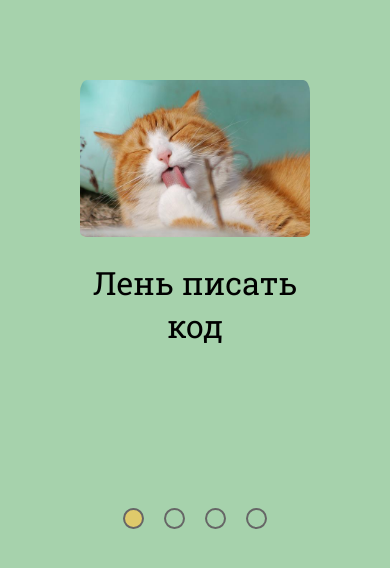
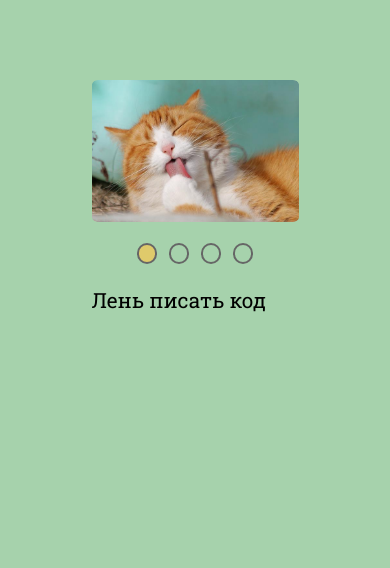
Before and after one commit to arsen056/CSS-Mem-Slider, a plain HTML site: page CSS-Mem-Slider/index.html in a window 390 px wide. Drawn offline with Linux system fonts and the light colour scheme.

Commit message:
fix: fix the positioning of controls, and add animations (Mon, May 16, 2022 20:49:00 PM)

```diff
--- a/CSS-Mem-Slider/index.html
+++ b/CSS-Mem-Slider/index.html
@@ -24,13 +24,14 @@
                 <div class="slide"><img src="./img/mem3.jpg" alt="mem3"></div>
                 <div class="slide"><img src="./img/mem4.jpg" alt="mem4"></div>
             </div>
+        </div>
 
+        <div class="footer">
             <div class="descriptions">
                 <p>Лень писать код</p>
                 <p>Загугли!</p>
                 <p>Когда узнал, что нужно править историю коммитов</p>
                 <p>Джун - в самом начале своего пути</p>
-            </div>
             </div>
 
             <div class="controls">
@@ -48,6 +49,7 @@
                 </label>
             </div>
         </div>
+    </div>
 </body>
 
 </html>
--- a/CSS-Mem-Slider/style.css
+++ b/CSS-Mem-Slider/style.css
@@ -21,10 +21,9 @@ label {
     display: inline-flex;
     align-items: center;
     justify-content: center;
-    width: 2.3rem;
-    height: 2.3rem;
+    width: 2rem;
+    height: 2rem;
     cursor: pointer;
-    margin: 0.2rem;
 }
 
 .label {
@@ -44,7 +43,6 @@ label {
     height: 1rem;
 }
 
-
 #slide1:checked ~ .slider .controls label .label1 {
     background-color: #DFCA6B;
 }
@@ -62,14 +60,14 @@ label {
 }
 
 .slider {
+    width: 60%;
+    margin: 0 auto;
     display: flex;
     flex-direction: column;
-    justify-content: center;
-    align-items: center;
 }
 
 .container {
-    width: 60%;
+    width: 100%;
     margin: 0 auto;
     overflow: hidden;
     border-radius: 3%;
@@ -111,42 +109,94 @@ label {
     margin-right: -75%;
 }
 
+.footer {
+    overflow: hidden;
+    display: flex;
+    justify-content: space-between;
+    align-items: baseline;
+}
+
+.controls {
+    display: flex;
+}
+
 .descriptions {
     display: flex;
-    width: 400%;
-    text-align: center;
+    flex-direction: row;
     margin: 1.5rem 0;
-    font-size: 2rem;
+    font-size: 1.3rem;
 }
 
 .descriptions p {
-    width: 25%;
     background: #A6D2AC;
     transition: all 0.3s linear;
+    display: none;
 }
 
-#slide1:checked ~ .slider .descriptions p:nth-child(1) {
+#slide1:checked ~ .slider .footer .descriptions p:nth-child(1) {
     margin-right: 0;
+    display: block;
+    animation: title 0.2s linear;
 }
 
-#slide2:checked ~ .slider .descriptions p:nth-child(1) {
+
+#slide2:checked ~ .slider .footer .descriptions p:nth-child(1) {
     margin-right: -25%;
 }
 
-#slide3:checked ~ .slider .descriptions p:nth-child(1) {
+#slide2:checked ~ .slider .footer .descriptions p:nth-child(2) {
+    display: block;
+    animation: title 0.2s linear;
+}
+
+#slide3:checked ~ .slider .footer .descriptions p:nth-child(1) {
     margin-right: -50%;
 }
 
-#slide4:checked ~ .slider .descriptions p:nth-child(1) {
+#slide3:checked ~ .slider .footer .descriptions p:nth-child(3) {
+    display: block;
+    animation: title 0.2s linear;
+}
+
+#slide4:checked ~ .slider .footer .descriptions p:nth-child(1) {
     margin-right: -75%;
 }
 
+#slide4:checked ~ .slider .footer .descriptions p:nth-child(4) {
+    display: block;
+    animation: title 0.2s linear;
+}
+
 @media (max-width: 767px) {
-    .container {
-        width: 100%;
+    .slider {
+        width: 90%;
+    }
+
+    .controls {
+        padding: 1rem;
     }
 
     label {
         margin: 0;
     }
+
+    .footer {
+        flex-direction: column-reverse;
+        align-items: center;
+    }
+
+    .descriptions {
+        width: 100%;
+        margin: 0;
+    }
 }
+
+@keyframes title {
+    from {
+        transform: translateY(100%);
+    }
+
+    to {
+        transform: translateY(0%);
+    }
+}
```
Lines whose indentation alone changed are shown as unchanged.
